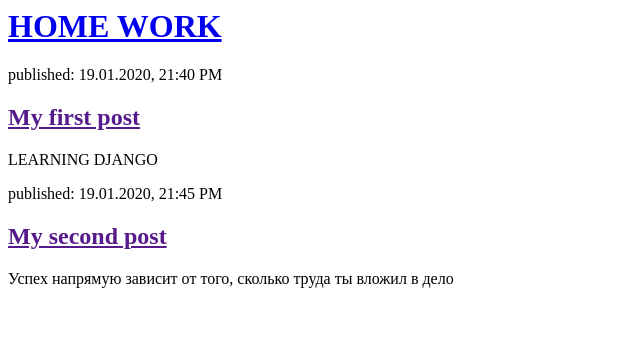
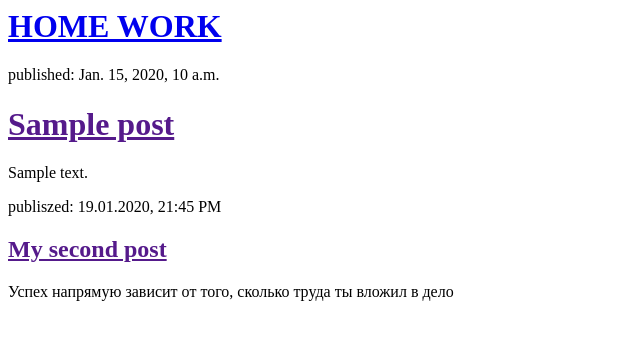
Before and after one commit to Beksultan27/djangogirls, a Django app: page / in a window 1280 px wide. Shown: the top 340 px of the page, without its empty margins (0-640 px from the left). Run offline with Django 3.2, Linux system fonts and the light colour scheme; tables that the repository leaves empty hold one stand-in row (values such as "Sample post").

Commit message:
Modified templates to display posts from database.

```diff
--- a/blog/views.py
+++ b/blog/views.py
@@ -1,5 +1,8 @@
 from django.shortcuts import render
+from django.utils import timezone
+from .models import Post
 
 
 def post_list(request):
-    return render(request, 'blog/post_list.html', {})
+    posts = Post.objects.filter(published_date__lte=timezone.now()).order_by('published_date')
+    return render(request, 'blog/post_list.html', {'posts': posts})
--- a/templates/blog/post_list.html
+++ b/templates/blog/post_list.html
@@ -7,15 +7,16 @@
             <h1><a href="/">HOME WORK</a></h1>
         </div>
 
-        <div>
-            <p>published: 19.01.2020, 21:40 PM</p>
-            <h2><a href="">My first post</a></h2>
-            <p>LEARNING DJANGO</p>
-        </div>
-
+        {% for post in posts %}
+    <div>
+        <p>published: {{ post.published_date }}</p>
+        <h1><a href="">{{ post.title }}</a></h1>
+        <p>{{ post.text|linebreaksbr }}</p>
+    </div>
+        {% endfor %}
 
         <div>
-            <p>published: 19.01.2020, 21:45 PM</p>
+            <p>publiszed: 19.01.2020, 21:45 PM</p>
             <h2><a href="">My second post</a></h2>
             <p>Успех напрямую зависит от того, сколько труда ты вложил в дело</p>
         </div>
```
